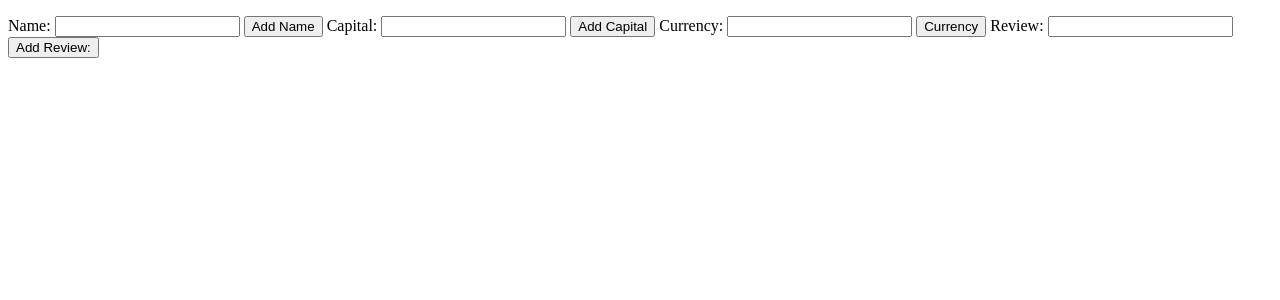
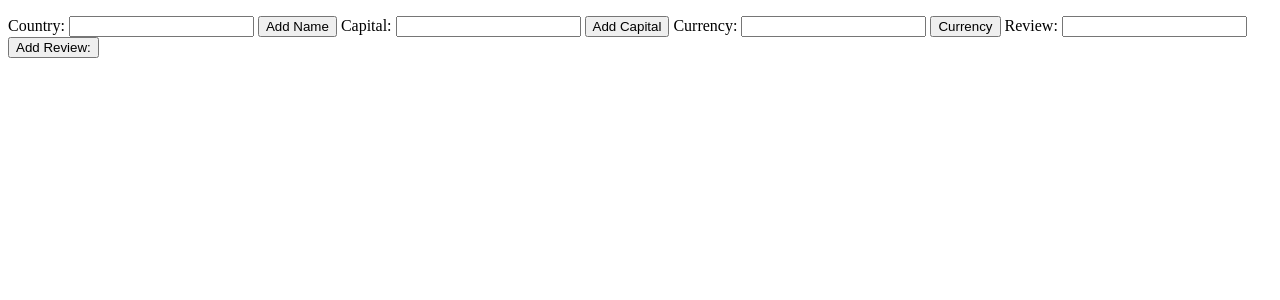
Before and after one commit to taylorwood95/Project_Week4, a Flask app: page /countries in a window 1280 px wide. Shown: the part 88-388 px from the top of the page. Run offline with Flask 2, Linux system fonts and the light colour scheme; data that the repository does not hold is empty; some libraries are stand-ins or nearby versions.

Commit message:
updated new_country.html

```diff
--- a/controllers/countries_controller.py
+++ b/controllers/countries_controller.py
@@ -7,18 +7,27 @@ import repositories.user_repository as user_repository
 
 countries_blueprint = Blueprint("countries", __name__)
 
+# GET countries
 @countries_blueprint.route("/countries")
 def show_countries():
     countries = country_repository.select_all()
     return render_template("/countries/new_country.html", all_countries=countries)
 
+@countries_blueprint.route("/countries/new", methods=["GET"])
+def new_country():
+    users = user_repository.select_all()
+    return render_template("/countries/new_country.html", all_users=users)
+
+# ADD countries
 @countries_blueprint.route("/countries", methods=["POST"])
 def create_country():
+    user_id  = request.form['user_id']
     name = request.form['name']
     capital = request.form['capital']
     currency = request.form['currency']
     review = request.form['review']
-    user = user_repository.select('user_id')
+
+    user = user_repository.select(user_id)
     country = Country(name, capital, currency, review, user)
     country_repository.save(country)
     return redirect("/countries")
@@ -26,7 +35,7 @@ def create_country():
 @countries_blueprint.route("/countries/<id>", methods=["GET"])
 def show_country(id):
     country = country_repository.select(id)
-    return render_template("/countries/show.html", show_country = country)
+    return render_template("/countries/<id>",methods=['GET'], show_country=country)
 
 @countries_blueprint.route("/countries/<id>/edit", methods=["GET"])
 def edit_country(id):
--- a/controllers/users_controller.py
+++ b/controllers/users_controller.py
@@ -26,6 +26,7 @@ def show_user_by_id(id):
     user = user_repository.select(id)
     return render_template("users/<id>", methods=['GET'], user=user)
 
+# delete user by ID
 @users_blueprint.route("/users/<id>/delete", methods=["POST"])
 def delete_user(id):
     user = user_repository.delete(id)
--- a/repositories/country_repository.py
+++ b/repositories/country_repository.py
@@ -9,9 +9,11 @@ import repositories.user_repository as user_repository
 def save(country):
     sql = "INSERT INTO countries (name, capital, currency, review, user_id) VALUES (%s, %s, %s, %s, %s) RETURNING *"
     values = [country.name, country.capital, country.currency, country.review, country.user.id]
+
     results = run_sql(sql, values)
-    id = results[0]['id']
-    country.id = id
+    country.id = results[0]['id']
+
+
     return country
 
 # Thus function selects all countries and creates a list of them
--- a/templates/countries/new_country.html
+++ b/templates/countries/new_country.html
@@ -1,7 +1,7 @@
 {% extends "base.html" %} {% block content %}
 
 <form action="/countries" method="post">
-  <label for="name">Name:</label>
+  <label for="name">Country:</label>
   <input type="text" id="country_name" name="name" />
   <button type="submit">Add Name</button>
 
```
Also changed, not shown: console.py (+7 -7 lines).
